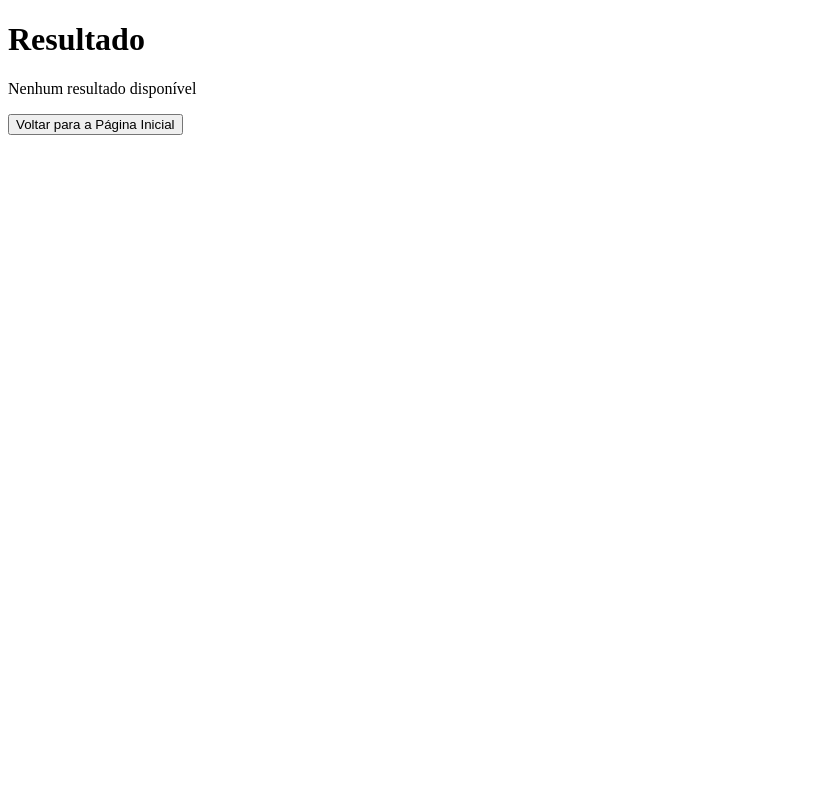
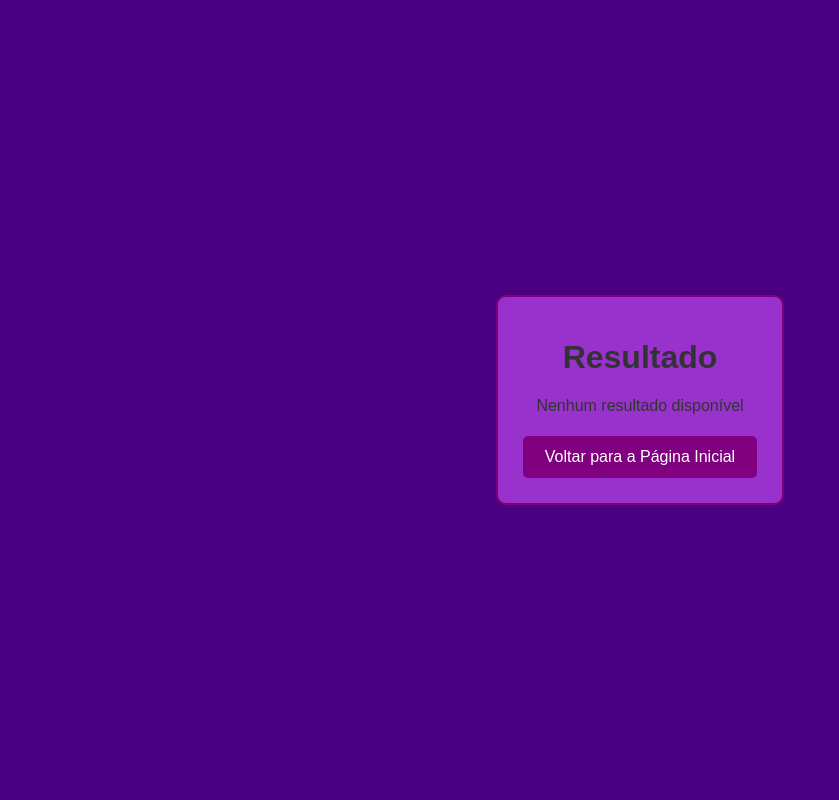
Before and after one commit to vnmartinez/waine, a Flask app: page /result in a window 1280 px wide. Shown: the whole page, without its empty margins (0-839 px from the left). Run offline with Flask 2, Linux system fonts and the light colour scheme.

Commit message:
estilizado result.html

```diff
--- a/templates/result.html
+++ b/templates/result.html
@@ -2,14 +2,80 @@
 <html lang="en">
 <head>
     <meta charset="UTF-8">
+    <meta name="viewport" content="width=device-width, initial-scale=1.0">
     <title>Resultado</title>
+    <link rel="stylesheet" href="{{ url_for('static', filename='css/styles.css') }}"> <!-- Importa o arquivo de estilo -->
+    <style>
+        /* Estilo específico para o resultado */
+        body {
+            font-family: Arial, sans-serif;
+            margin: 0;
+            padding: 0;
+            display: flex;
+            justify-content: center;
+            align-items: center;
+            height: 100vh;
+            background-color: #4b0082; /* Fundo em tom de roxo mais escuro */
+        }
+
+        .content-box {
+            border: 2px solid #800080; /* Borda em tom de roxo mais claro */
+            border-radius: 10px;
+            padding: 20px;
+            max-width: 90%; /* Largura máxima para telas menores */
+            margin: 0 auto; /* Centralizando a caixa */
+            background-color: #9932cc; /* Fundo em tom de roxo mais claro */
+            text-align: center; /* Centraliza o conteúdo horizontalmente */
+        }
+
+        h1 {
+            color: #333;
+        }
+
+        p {
+            color: #333;
+        }
+
+        button {
+            padding: 10px 20px;
+            margin: 5px;
+            font-size: 16px;
+            border: 2px solid #800080; /* Adicionando contorno aos botões */
+            border-radius: 5px;
+            cursor: pointer;
+        }
+
+        .btn-primary {
+            background-color: #800080; /* Botões em tom de roxo mais claro */
+            color: #fff;
+        }
+
+        .btn-primary:hover {
+            background-color: #660066; /* Hover em tom de roxo mais escuro */
+        }
+
+        .btn-secondary {
+            background-color: #9932cc; /* Botões em tom de roxo mais claro */
+            color: #fff;
+        }
+
+        .btn-secondary:hover {
+            background-color: #8a2be2; /* Hover em tom de roxo mais escuro */
+        }
+
+        button:disabled {
+            background-color: #ccc;
+            cursor: not-allowed;
+        }
+    </style>
 </head>
 <body>
+    <div class="content-box">
         <h1>Resultado</h1>
         <p id="resultText">{{ result_text }}</p>
 
         <!-- Botão para retornar para index.html -->
-    <button id="returnButton">Voltar para a Página Inicial</button>
+        <button id="returnButton" class="btn-primary">Voltar para a Página Inicial</button>
 
         <script>
             const urlParams = new URLSearchParams(window.location.search);
@@ -23,5 +89,6 @@
                 window.location.href = '/';
             });
         </script>
+    </div>
 </body>
 </html>
```
Lines whose indentation alone changed are shown as unchanged.
